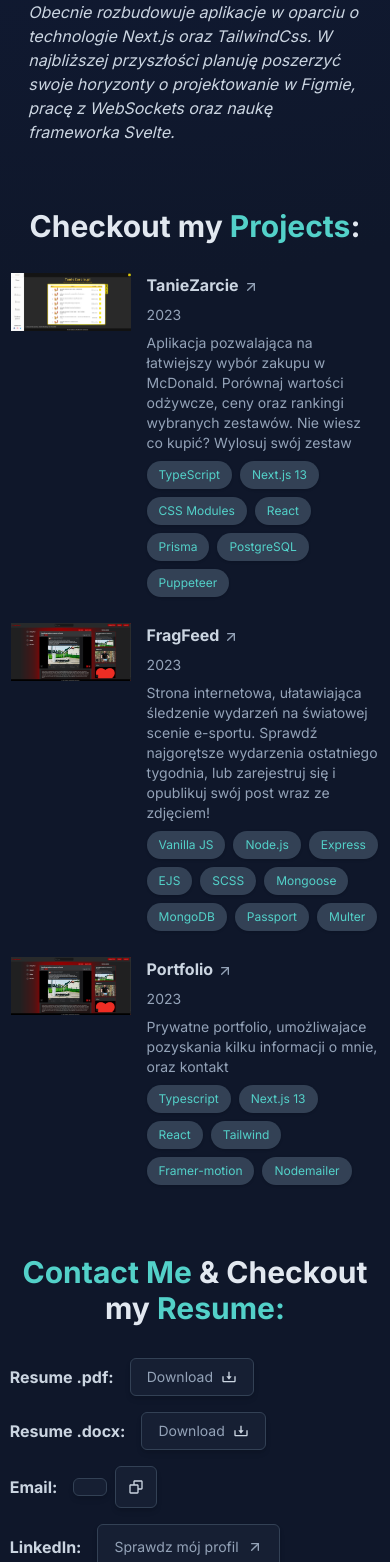
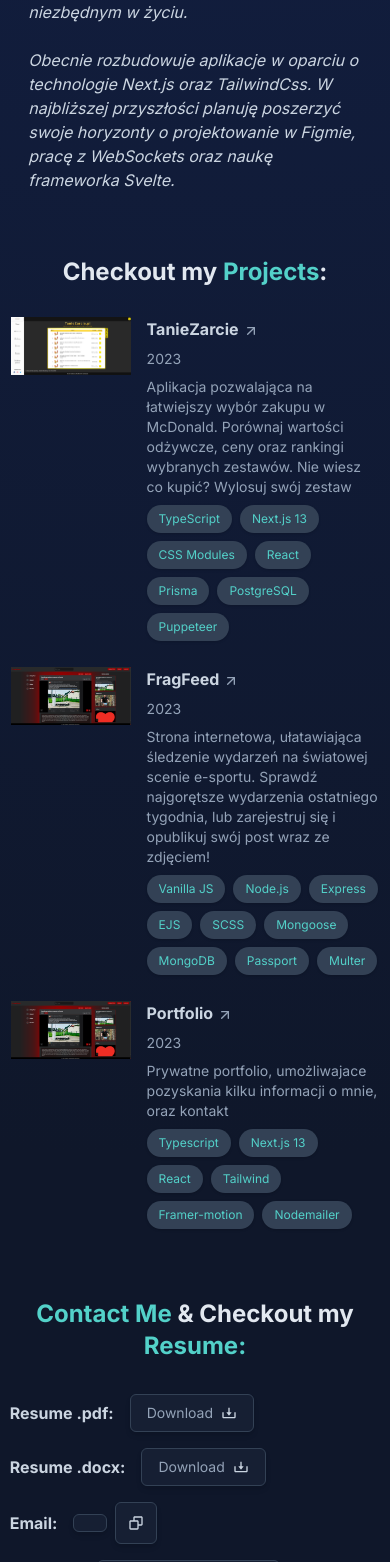
Before and after one commit to RETOVSKEJ/PersonalWebsite, a Next.js app: page / in a window 390 px wide. Shown: the part 1210-2772 px from the top of the page. Built offline with nearby package versions, Linux system fonts and the light colour scheme; a web font is replaced by a local one.

Commit message:
fixed types, staggered effect, small ux changes STABLE

```diff
--- a/app/globals.css
+++ b/app/globals.css
@@ -42,6 +42,14 @@
   .opacity-full {
     opacity: 1 !important;
   }
+
+  .mobile {
+    @apply sm:hidden;
+  }
+
+  .pc {
+    @apply hidden sm:block;
+  }
 }
 
 :root {
@@ -63,6 +71,14 @@
 
 body {
   color: rgb(var(--foreground-rgb));
+  background: var(--primary);
+  background-attachment: fixed;
+  background-repeat: no-repeat;
+  background-image: radial-gradient(
+    circle at 50vw 45vh,
+    #132149 0%,
+    #0f172a 75%
+  );
 }
 
 h1,
@@ -103,3 +119,27 @@ figcaption::after {
 figcaption {
   quotes: "“" "”" "‘" "’";
 }
+
+.hide {
+  position: relative;
+  filter: blur(4px);
+  left: 90px;
+  opacity: 0;
+  transition: all 1.6s;
+}
+.show {
+  position: relative;
+  filter: none;
+  left: 0px;
+  opacity: 1;
+}
+
+.btnEvents {
+  pointer-events: auto !important;
+}
+
+@media (prefers-reduced-motion) {
+  .hide {
+    transition: none;
+  }
+}
--- a/app/layout.tsx
+++ b/app/layout.tsx
@@ -7,8 +7,8 @@ import LanguagePicker from "@/components/LanguagePicker";
 const inter = Inter({ subsets: ["latin"] });
 
 export const metadata = {
-  title: "Create Next App",
-  description: "Generated by create next app",
+  title: "Michał Silski",
+  description: "Personal website of Michał Silski",
 };
 
 export default function RootLayout({
@@ -19,7 +19,7 @@ export default function RootLayout({
   return (
     <html lang="en">
       <body
-        className={`${inter.className} scroll-smooth border-box bg-primary dark:bg-white`}
+        className={`${inter.className} bg-primary scroll-smooth border-box selection:bg-accent selection:text-slate-600`}
       >
         <div className="flex top-0 w-full gap-8 p-6 px-8 z-50 fixed justify-end items-center">
           <ThemePicker />
--- a/app/page.tsx
+++ b/app/page.tsx
@@ -14,11 +14,12 @@ export default function Home() {
         <Header />
         <Socials />
       </div>
-      <div className="scroll-smooth flex flex-col overflow-y-auto gap-16">
+      <div className=" scroll-smooth flex flex-col sm:overflow-x-hidden gap-16">
         <AboutMe />
-        <div id="projects">
-          <h2 className="text-3xl  text-center mb-6">
-            Checkout my<span className="text-3xl text-accent"> Projects</span>:
+        <div id="projects" className="hide">
+          <h2 className="text-2xl sm:text-3xl  text-center mb-6">
+            Checkout my
+            <span className="text-2xl sm:text-3xl text-accent"> Projects</span>:
           </h2>
           <Projects />
         </div>
--- a/components/AboutMe.tsx
+++ b/components/AboutMe.tsx
@@ -9,9 +9,9 @@ const dancingFont = Italianno({
 
 export default function AboutMe() {
   return (
-    <figure id="about" className="flex flex-col gap-6">
+    <figure id="about" className="hide flex flex-col gap-6">
       <figcaption
-        className={`${dancingFont.className} text-5xl font-bold text-slate-200 sm:text-slate-100  text-center"`}
+        className={`${dancingFont.className} px-1 text-5xl font-bold text-slate-200 sm:text-slate-100  text-center"`}
       >
         Przekuwam swoją pasję w coś pozytywnego dla świata
       </figcaption>
--- a/components/ContactMe.tsx
+++ b/components/ContactMe.tsx
@@ -1,11 +1,10 @@
-//prawdopodobnie dialog z formularzem
 "use client";
 
 import { motion, AnimatePresence } from "framer-motion";
 import Modal from "@/components/Modal";
 import Toast from "@/components/Toast";
 import Link from "next/link";
-import { useState } from "react";
+import { useState, useRef } from "react";
 import { BiCopy, BiDownload } from "react-icons/bi";
 import { GiCheckMark } from "react-icons/gi";
 import { AiOutlineSend } from "react-icons/ai";
@@ -17,7 +16,7 @@ type StatusEmail = {
   message: string;
 };
 
-const email = process.env.EMAIL;
+const EMAIL = process.env.EMAIL;
 const statusInitialDetails: StatusEmail = {
   success: false,
   message: "",
@@ -34,7 +33,7 @@ export default function ContactMe() {
   const handleCopy = () => {
     setToastOpen(true);
     setCopied(true);
-    navigator.clipboard.writeText(email);
+    navigator.clipboard.writeText(EMAIL!);
     setTimeout(() => {
       handleCloseToast();
     }, 2500);
@@ -48,10 +47,11 @@ export default function ContactMe() {
   }, [status]);
 
   return (
-    <div id="contact" className="flex flex-col gap-8">
-      <h2 className="text-3xl  text-center">
-        <span className="text-3xl text-accent">Contact Me</span> & Checkout my
-        <span className="text-3xl text-accent"> Resume:</span>
+    <div id="contact" className="hide flex flex-col gap-8">
+      <h2 className="text-2xl sm:text-3xl  text-center">
+        <span className="text-2xl sm:text-3xl text-accent">Contact Me</span> &
+        Checkout my
+        <span className="text-2xl sm:text-3xl text-accent"> Resume:</span>
       </h2>
       <div className="flex flex-col gap-4 sm:[&>div>a]:justify-center sm:[&>div>a]:text-center">
         <div className="flex gap-4 mediaQuery">
@@ -81,10 +81,10 @@ export default function ContactMe() {
           <div className="items-center flex gap-2">
             <a
               href="mailto:michal.silski@hotmail.com"
-              aria-label={email}
+              aria-label={EMAIL}
               className="button-transparent"
             >
-              <span>{email}</span>
+              <span>{EMAIL}</span>
             </a>
             <button onClick={handleCopy} className="button-transparent p-3">
               {copied ? <GiCheckMark className="fill-green-600" /> : <BiCopy />}
@@ -108,6 +108,7 @@ export default function ContactMe() {
       <div className="flex justify-center">
         <button
           className="button-transparent p-6 sm:p-4 sm:px-5 md:p-6"
+          id="contact-btn"
           onClick={() => setModalOpen(true)}
         >
           <span className="leading-normal text-3xl sm:text-2xl md:text-3xl text-accent flex items-center gap-4">
--- a/components/Header.tsx
+++ b/components/Header.tsx
@@ -5,7 +5,7 @@ import profilePic from "../public/photo.jpg";
 
 export default function Header() {
   return (
-    <div className="flex flex-col gap-6 items-center sm:items-stretch relative">
+    <div className="select-none flex flex-col gap-6 items-center sm:items-stretch relative">
       <div className="overflow-hidden aspect-square max-w-[270px] w-full sm:aspect-[6/7] sm:max-w-[333px] min-h-[150px] max-h-[45vh] rounded-full">
         <Image className="object-cover" src={profilePic} alt="Moje Zdjęcie" />
       </div>
--- a/components/Modal.tsx
+++ b/components/Modal.tsx
@@ -41,7 +41,7 @@ export default function Modal({
     >
       <motion.div
         id="modal"
-        className="modal cursor-grab bg-primary/50 backdrop-blur-sm shadow-xl border-all fixed z-50 inset-0 h-fit m-auto p-4 sm:p-6 w-[90%] md:p-8 md:w-4/5 lg:w-2/3 rounded-3xl"
+        className="modal cursor-grab bg-primary/50 backdrop-blur-sm shadow-xl border-all fixed z-50 inset-0 h-fit m-auto p-4 sm:p-6 w-[93%] md:p-8 md:w-4/5 lg:w-2/3 rounded-3xl"
         drag
         dragConstraints={{
           top: -225,
@@ -160,7 +160,7 @@ function ContactForm({
           onPointerDownCapture={(e) => e.stopPropagation()}
         >
           <textarea
-            className="input resize-none w-full pb-16"
+            className="input resize-none w-full pb-24 md:pb-16"
             name="message"
             id="message"
             draggable="false"
--- a/components/Projects.tsx
+++ b/components/Projects.tsx
@@ -1,4 +1,4 @@
-import Image from "next/image";
+import Image, { StaticImageData } from "next/image";
 import Link from "next/link";
 import TanieZarcie from "../public/taniezarcie.png";
 import FragFeed from "../public/fragfeed.png";
@@ -6,10 +6,7 @@ import { FiArrowUpRight } from "react-icons/fi";
 
 export default function Projects() {
   return (
-    <div
-      id="projects"
-      className="flex flex-col gap-4 [&:hover>a:not(:hover)]:opacity-50"
-    >
+    <div className="flex flex-col gap-4 [&:hover>a:not(:hover)]:opacity-50">
       <Project
         name={"TanieZarcie"}
         year={2023}
@@ -69,7 +66,23 @@ export default function Projects() {
   );
 }
 
-export function Project({ name, year, desc, image, technologies, link }) {
+type projectProps = {
+  name: string;
+  year: number;
+  desc: string;
+  image: StaticImageData;
+  technologies: string[];
+  link: string;
+};
+
+export function Project({
+  name,
+  year,
+  desc,
+  image,
+  technologies,
+  link,
+}: projectProps) {
   return (
     <Link
       className="transition-opacity duration-200"
--- a/components/ThemePicker.tsx
+++ b/components/ThemePicker.tsx
@@ -9,7 +9,7 @@ export default function ThemePicker() {
 
   useEffect(() => {
     const pointerPosition = { x: 0, y: 0 };
-    document.body.style.backgroundImage = `radial-gradient(circle at ${pointerPosition.x}px ${pointerPosition.y}px, #132149 0%, #0F172A 50%)`;
+    document.body.style.backgroundAttachment = "scroll";
     var throttled = false;
     document.addEventListener("pointermove", (e) => {
       if (!throttled) {
--- a/components/TimeLine.tsx
+++ b/components/TimeLine.tsx
@@ -8,9 +8,9 @@ console.log(CLASSES_TO_ADD);
 
 export default function TimeLine() {
   const [active, setActive] = useState("about");
-  const aboutRef = useRef(null);
-  const projectsRef = useRef(null);
-  const contactRef = useRef(null);
+  const aboutRef = useRef<HTMLDivElement>(null);
+  const projectsRef = useRef<HTMLDivElement>(null);
+  const contactRef = useRef<HTMLDivElement>(null);
 
   const handleScroll = (e: any) => {
     const currentScrollPos = window.pageYOffset;
@@ -18,18 +18,13 @@ export default function TimeLine() {
     const about = document.getElementById("about");
     const projects = document.getElementById("projects");
     const contact = document.getElementById("contact");
-    console.log(
-      currentScrollPos,
-      about?.offsetTop,
-      projects?.offsetTop,
-      contact?.offsetTop
-    );
-    if (currentScrollPos < projects?.offsetTop! - 150) {
+
+    if (currentScrollPos < projects?.offsetTop! - 180) {
       setActive("about");
       return;
     }
     if (
-      currentScrollPos > projects?.offsetTop! - 150 &&
+      currentScrollPos > projects?.offsetTop! - 180 &&
       currentScrollPos < contact?.offsetTop! - 500
     ) {
       setActive("projects");
@@ -43,31 +38,70 @@ export default function TimeLine() {
       return;
     }
   };
+
   useEffect(() => {
+    const about = document.getElementById("about");
+    const projects = document.getElementById("projects");
+    const contact = document.getElementById("contact");
+    const contactBtn = document.getElementById(
+      "contact-btn"
+    ) as HTMLButtonElement;
+
+    const options = {
+      root: null,
+      rootMargin: "0px",
+      threshold: 0.2,
+    };
+
+    contact!.ontransitionstart = () =>
+      contactBtn.setAttribute("disabled", "disabled");
+
+    contact!.ontransitionend = () => contactBtn.removeAttribute("disabled");
+
+    const observer = new IntersectionObserver((entries) => {
+      let it = 0;
+      let delay = 0;
+      entries.forEach((entry: any) => {
+        it += 1;
+        it == 1 ? (delay = 0) : (delay = 0.3);
+        if (entry.isIntersecting) {
+          entry.target.classList.add("show");
+          entry.target.style.transitionDelay = `${delay}s`;
+        }
+      });
+    }, options);
+
+    observer.observe(about!);
+    observer.observe(projects!);
+    observer.observe(contact!);
+
     window.addEventListener("scroll", handleScroll);
-    return () => window.removeEventListener("scroll", handleScroll);
+    return () => {
+      observer.disconnect();
+      window.removeEventListener("scroll", handleScroll);
+    };
   }, []);
 
   useEffect(() => {
     if (active === "about") {
       CLASSES_TO_ADD.forEach((cls) => {
-        aboutRef.current.classList.add(cls);
-        projectsRef.current.classList.remove(cls);
-        contactRef.current.classList.remove(cls);
+        aboutRef.current?.classList.add(cls);
+        projectsRef.current?.classList.remove(cls);
+        contactRef.current?.classList.remove(cls);
       });
     }
     if (active === "projects") {
       CLASSES_TO_ADD.forEach((cls) => {
-        aboutRef.current.classList.remove(cls);
-        projectsRef.current.classList.add(cls);
-        contactRef.current.classList.remove(cls);
+        aboutRef.current?.classList.remove(cls);
+        projectsRef.current?.classList.add(cls);
+        contactRef.current?.classList.remove(cls);
       });
     }
     if (active === "contact") {
       CLASSES_TO_ADD.forEach((cls) => {
-        aboutRef.current.classList.remove(cls);
-        projectsRef.current.classList.remove(cls);
-        contactRef.current.classList.add(cls);
+        aboutRef.current?.classList.remove(cls);
+        projectsRef.current?.classList.remove(cls);
+        contactRef.current?.classList.add(cls);
       });
     }
   }, [active]);
--- a/hooks/useLocalStorage.ts
+++ b/hooks/useLocalStorage.ts
@@ -1,9 +1,6 @@
 import { useState } from "react";
 
-const useLocalStorage = (
-  key: string | Function,
-  initialValue?: string | Function
-) => {
+const useLocalStorage = (key: string, initialValue?: string | Function) => {
   const [storedValue, setStoredValue] = useState(() => {
     try {
       const item = localStorage.getItem(key);
```
